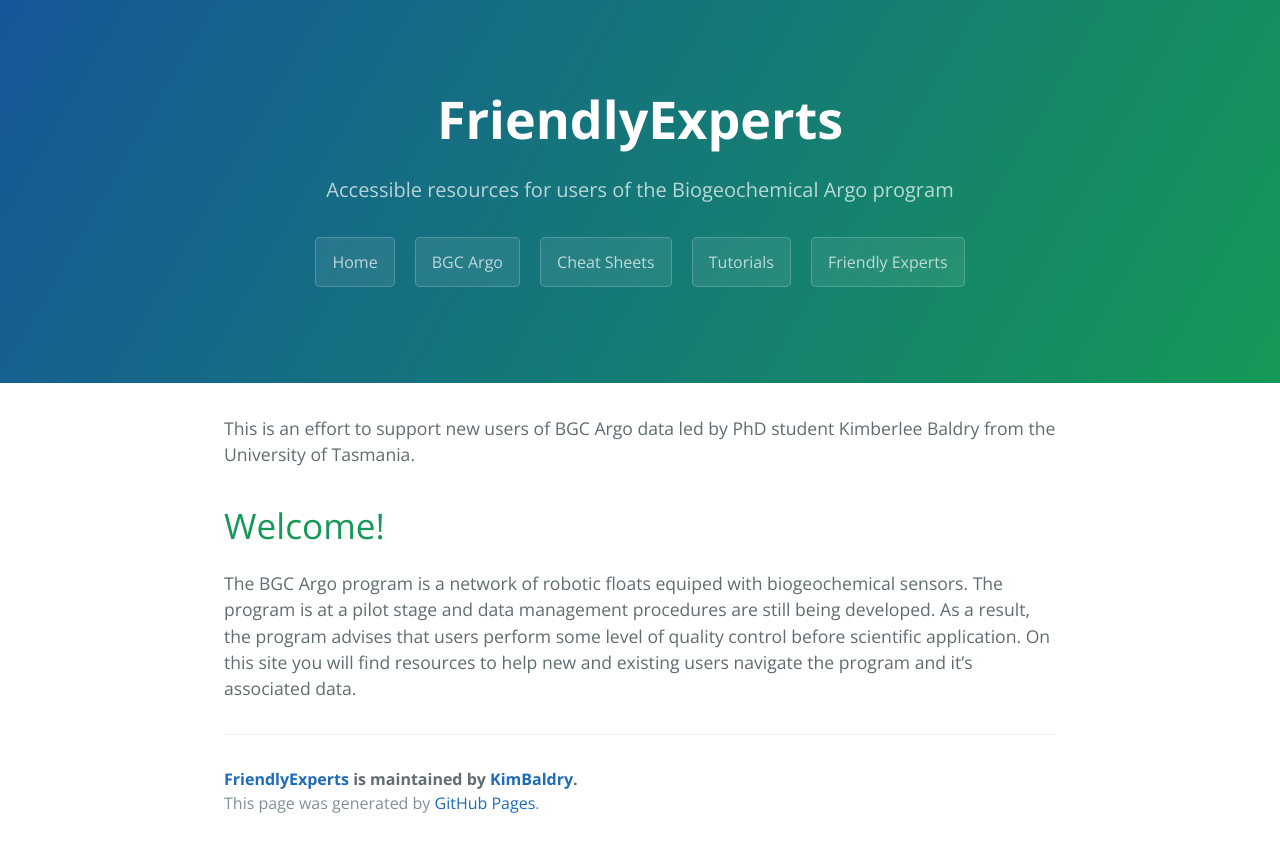
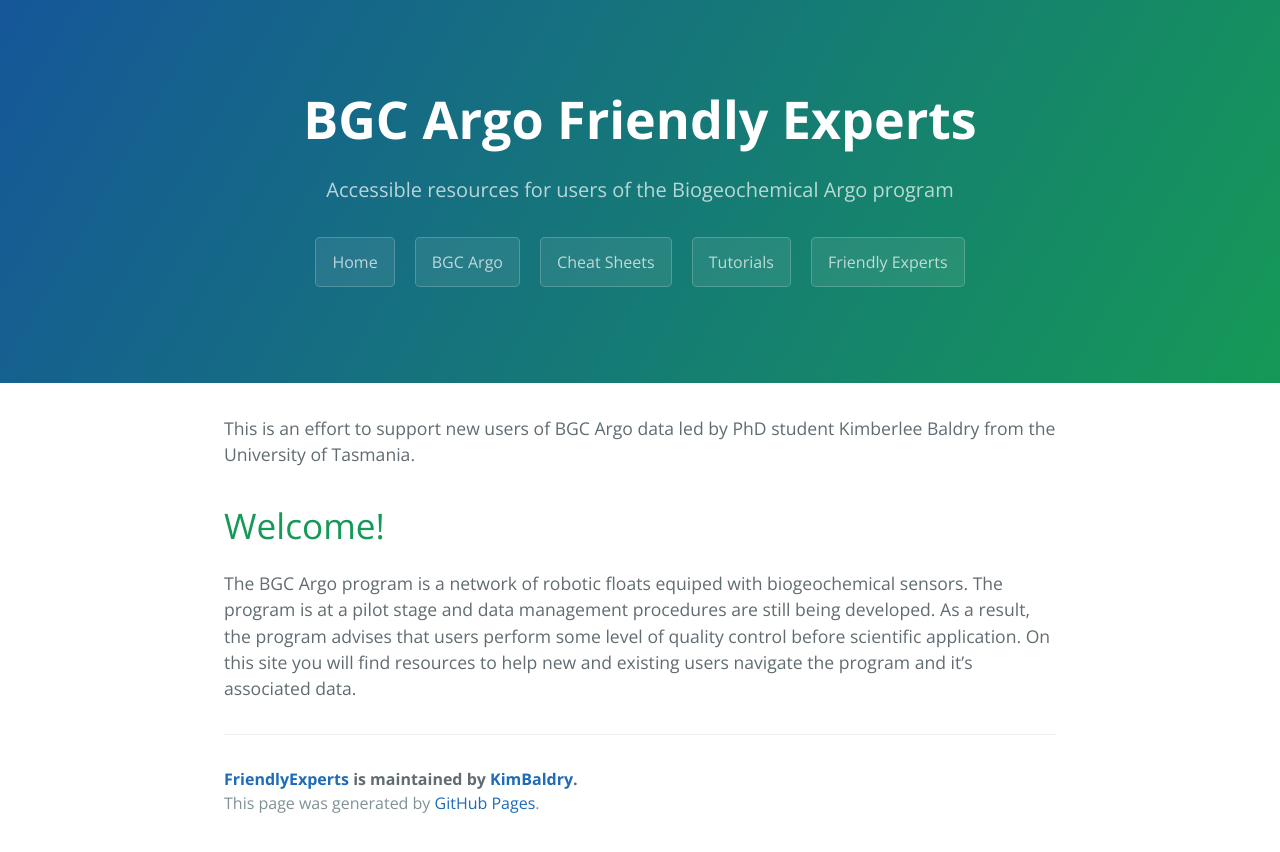
Before and after one commit to KimBaldry/FriendlyExperts, a Jekyll site: the page built from index.md, in a window 1280 px wide. Shown: the top 852 px of the page. Built offline with Jekyll 4.4.1, drawn with Linux system fonts in a browser that asks for light colours.

Commit message:
Update default.html

```diff
--- a/_layouts/default.html
+++ b/_layouts/default.html
@@ -23,7 +23,7 @@
     <a id="skip-to-content" href="#content">Skip to the content.</a>
 
     <header class="page-header" role="banner">
-      <h1 class="project-name">{{ default: site.title | default: site.github.repository_name }}</h1>
+      <h1 class="project-name">BGC Argo Friendly Experts</h1>
       <h2 class="project-tagline">{{ page.description | default: site.description | default: site.github.project_tagline }}</h2>
       {% if site.github.is_project_page %}
         <a href="https://kimbaldry.github.io/FriendlyExperts/" class="btn">Home</a>
```
